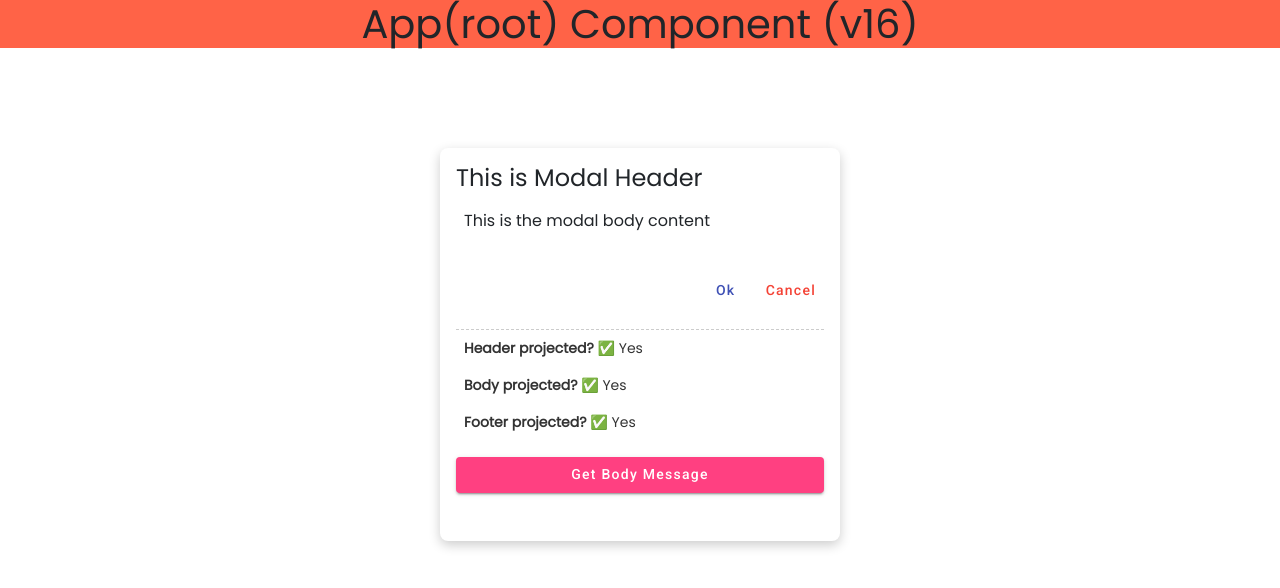
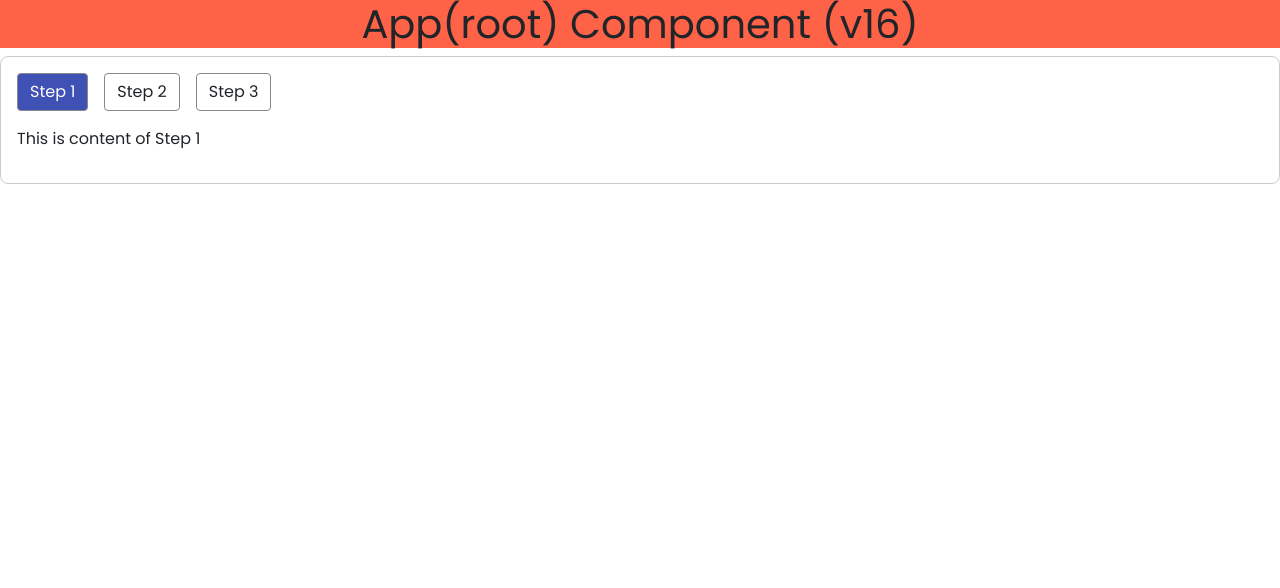
Before and after one commit to SatishKonduru/SELF-16, an Angular app: page / in a window 1280 px wide. Shown: the top 588 px of the page. Built offline with nearby package versions, Linux system fonts and the light colour scheme.

Commit message:
@ContentChildren()

```diff
--- a/src/app/app.component.html
+++ b/src/app/app.component.html
@@ -18,7 +18,7 @@
 <!-- <app-parent2></app-parent2> -->
 <!-- <app-questionnaire></app-questionnaire> -->
  <!-- <app-parent-panel></app-parent-panel> -->
-<app-modal>
+<!-- <app-modal>
       <app-modal-header>
         <h4>This is Modal Header</h4>
       </app-modal-header>
@@ -29,4 +29,15 @@
         <button mat-button color="primary">Ok</button>
         <button mat-button color="warn">Cancel</button>
       </app-modal-footer>
-</app-modal>
+</app-modal> -->
+<app-stepper>
+  <app-step title="Step 1">
+    <p>This is content of Step 1</p>
+  </app-step>
+  <app-step title="Step 2">
+    <p>This is content of Step 2</p>
+  </app-step>
+  <app-step title="Step 3">
+    <p>This is content of Step 3</p>
+  </app-step>
+</app-stepper>
--- a/src/app/app.module.ts
+++ b/src/app/app.module.ts
@@ -38,6 +38,8 @@ import { ModalComponent } from './components/modal/modal.component';
 import { ModalFooterComponent } from './components/modal-footer/modal-footer.component';
 import { ModalHeaderComponent } from './components/modal-header/modal-header.component';
 import { ModalBodyComponent } from './components/modal-body/modal-body.component';
+import { StepComponent } from './components/step/step.component';
+import { StepperComponent } from './components/stepper/stepper.component';
 
 @NgModule({
   declarations: [
@@ -69,6 +71,8 @@ import { ModalBodyComponent } from './components/modal-body/modal-body.component
     ModalFooterComponent,
     ModalHeaderComponent,
     ModalBodyComponent,
+    StepComponent,
+    StepperComponent,
   ],
   imports: [
     BrowserModule,
--- /dev/null
+++ b/src/app/components/step/step.component.html
@@ -0,0 +1,3 @@
+<ng-template>
+  <ng-content></ng-content>
+</ng-template>
--- /dev/null
+++ b/src/app/components/step/step.component.ts
@@ -0,0 +1,12 @@
+import { Component, Input, TemplateRef, ViewChild } from '@angular/core';
+
+@Component({
+  selector: 'app-step',
+  templateUrl: './step.component.html',
+  styleUrls: ['./step.component.css'],
+})
+export class StepComponent {
+  @Input() title: string = '';
+  @ViewChild(TemplateRef, { static: true })
+  templateRef!: TemplateRef<any>;
+}
--- /dev/null
+++ b/src/app/components/stepper/stepper.component.css
@@ -0,0 +1,23 @@
+.stepper-container {
+  border: 1px solid #ccc;
+  padding: 1rem;
+  border-radius: 8px;
+}
+
+.step-header {
+  display: flex;
+  gap: 1rem;
+  margin-bottom: 1rem;
+}
+
+.step-tab {
+  padding: 6px 12px;
+  cursor: pointer;
+  border: 1px solid #888;
+  border-radius: 4px;
+}
+
+.step-tab.active {
+  background-color: #3f51b5;
+  color: white;
+}
--- /dev/null
+++ b/src/app/components/stepper/stepper.component.html
@@ -0,0 +1,20 @@
+<div class="stepper-container">
+  <div class="step-header">
+    <div
+      *ngFor="let title of stepTitles; let i = index"
+      class="step-tab"
+      [class.active]="i === currentStepIndex"
+      (click)="goToStep(i)"
+    >
+      {{ title }}
+    </div>
+  </div>
+
+  <div class="step-content">
+    <ng-container
+      *ngIf="steps?.length"
+      [ngTemplateOutlet]="steps.toArray()[currentStepIndex]?.templateRef"
+    >
+    </ng-container>
+  </div>
+</div>
--- /dev/null
+++ b/src/app/components/stepper/stepper.component.ts
@@ -0,0 +1,24 @@
+import { Component, ContentChildren, QueryList } from '@angular/core';
+import { StepComponent } from '../step/step.component';
+
+@Component({
+  selector: 'app-stepper',
+  templateUrl: './stepper.component.html',
+  styleUrls: ['./stepper.component.css'],
+})
+export class StepperComponent {
+  @ContentChildren(StepComponent) steps!: QueryList<StepComponent>;
+
+  stepTitles: string[] = [];
+  currentStepIndex: number = 0;
+
+  ngAfterContentInit(): void {
+    this.stepTitles = this.steps.map((step) => step.title);
+  }
+
+  goToStep(index: number) {
+    if (index >= 0 && index < this.steps.length) {
+      this.currentStepIndex = index;
+    }
+  }
+}
```
Also changed, not shown: src/app/components/step/step.component.css (added).
